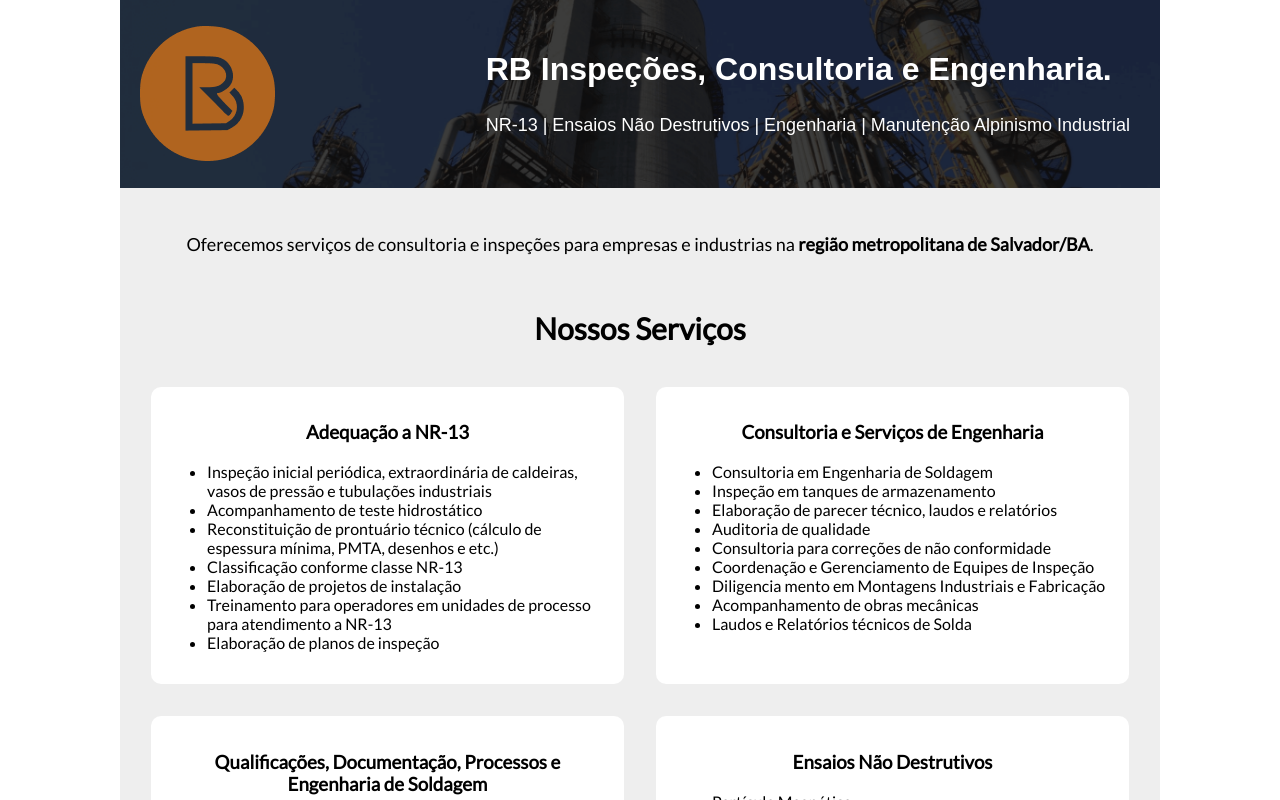
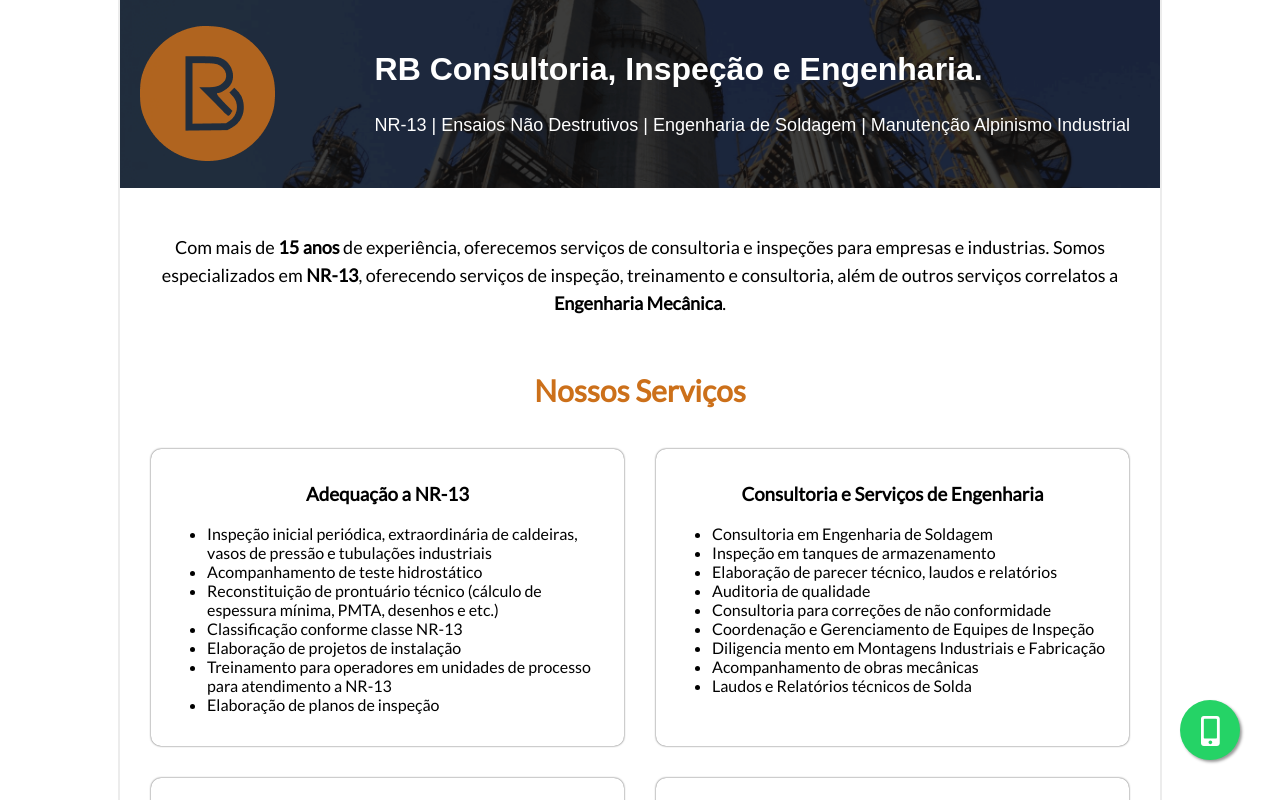
Before and after one commit to iansilva6/rb-site, a Gatsby site: page / in a window 1280 px wide. Built offline with nearby package versions, Linux system fonts and the light colour scheme; Gatsby itself is replaced by a stand-in of ours; a web font is replaced by a local one.

Commit message:
feat: change content to deploy

```diff
--- a/gatsby-config.js
+++ b/gatsby-config.js
@@ -17,6 +17,7 @@
     `gatsby-plugin-image`,
     `gatsby-plugin-sharp`,
     `gatsby-transformer-sharp`,
+    `gatsby-plugin-fontawesome-css`,
     {
       resolve: 'gatsby-plugin-robots-txt',
       options: {
--- a/package.json
+++ b/package.json
@@ -16,8 +16,12 @@
   "dependencies": {
     "@fontsource/lato": "^4.5.0",
     "@fontsource/sulphur-point": "^4.5.0",
+    "@fortawesome/fontawesome-svg-core": "^1.2.36",
+    "@fortawesome/free-solid-svg-icons": "^5.15.4",
+    "@fortawesome/react-fontawesome": "^0.1.15",
     "babel-plugin-styled-components": "^1.13.2",
     "gatsby": "^3.12.1",
+    "gatsby-plugin-fontawesome-css": "^1.1.0",
     "gatsby-plugin-gatsby-cloud": "^3.0.0",
     "gatsby-plugin-image": "^1.12.0",
     "gatsby-plugin-manifest": "^3.12.0",
--- a/src/components/Banner/index.js
+++ b/src/components/Banner/index.js
@@ -16,8 +16,8 @@
                 layout="fixed"
             />
             <Text>
-                <h1>RB Inspeções, Consultoria e Engenharia.</h1>
-                <p>NR-13 | Ensaios Não Destrutivos | Engenharia | Manutenção Alpinismo Industrial</p>
+                <h1>RB Consultoria, Inspeção e Engenharia.</h1>
+                <p>NR-13 | Ensaios Não Destrutivos | Engenharia de Soldagem | Manutenção Alpinismo Industrial</p>
             </Text>
         </Container>
     );
--- a/src/components/Service/styles.js
+++ b/src/components/Service/styles.js
@@ -2,6 +2,7 @@
 
 export const Container = styled.div`
     width: 100%;
+    box-shadow: 0px 0px 2px 0px rgba(0,0,0,0.75);
     @media screen and (min-width: 1200px) {
         flex: 1 0 33%;
     }
--- /dev/null
+++ b/src/components/WhatsappButton/index.js
@@ -0,0 +1,17 @@
+import React from 'react';
+
+import { FontAwesomeIcon } from '@fortawesome/react-fontawesome'
+import { faMobileAlt } from '@fortawesome/free-solid-svg-icons';
+
+// Styles
+import { Float } from './styles';
+
+function WhatsappButton(props) {
+    return (
+        <Float target={"_blank"} href={"https://api.whatsapp.com/send?phone=5571991985448&text=Ol%C3%A1%2C%20vim%20atrav%C3%A9s%20do%20site%20www.rbinspecoes.com.br.%20"}>
+            <FontAwesomeIcon icon={faMobileAlt} size="1x" />
+        </Float>
+    );
+}
+
+export default WhatsappButton;
--- /dev/null
+++ b/src/components/WhatsappButton/styles.js
@@ -0,0 +1,19 @@
+import styled from 'styled-components';
+
+export const Float = styled.a`
+    position:fixed;
+	width:60px;
+	height:60px;
+	bottom:40px;
+	right:40px;
+	background-color:#25d366;
+	color:#FFF;
+	border-radius:50px;
+	text-align:center;
+    font-size:30px;
+	box-shadow: 2px 2px 3px #999;
+    z-index:100;
+    svg {
+        margin-top:16px;
+    }
+`;
--- a/src/pages/index.js
+++ b/src/pages/index.js
@@ -5,9 +5,16 @@
 // Components
 import Banner from "../components/Banner"
 import Service from "../components/Service"
+import WhatsappButton from "../components/WhatsappButton"
 
 // Images
 import banner from '../images/banner.webp';
+
+// Icons
+import { FontAwesomeIcon } from '@fortawesome/react-fontawesome'
+import { faMapMarkerAlt } from '@fortawesome/free-solid-svg-icons'
+import { faMobileAlt } from '@fortawesome/free-solid-svg-icons';
+import { faEnvelope } from '@fortawesome/free-solid-svg-icons'
 
 const services = [
   {
@@ -72,7 +79,8 @@
 
 const Container = styled.div`
   width: 100%;
-  background: #EEEEEE;
+  border-left: 2px solid #ececec;
+  border-right: 2px solid #ececec;
   display: flex;
   flex-wrap: wrap;
   font-family: 'Lato', sans-serif;
@@ -91,6 +99,10 @@
     text-align: center;
     margin-top: 30px;
     margin-bottom: 0px;
+    line-height: 28px;
+    b {
+      font-weight: 900;
+    }
   }
 `;
 
@@ -104,6 +116,7 @@
     text-align: center;
     font-weight: 900;
     font-size: 30px;
+    color: #CC701A;
   }
 `;
 
@@ -111,11 +124,14 @@
   width: 100%;
   margin-top: 20px;
   display: flex;
-  justify-content: space-evenly;
+  justify-content: center;
   flex-wrap: wrap;
   padding: 25px 15px;
   background: url(${banner})center;
   background-size: cover;
+  @media screen and (min-width: 1200px) {
+    flex: 1 0 33%;
+  }
 `;
 
 const Card = styled.div`
@@ -125,12 +141,17 @@
   @media screen and (max-width: 1200px) {
       width: 100%;
   }
+  svg {
+    color: #CC701A;
+    opacity: 1;
+  }
   h4 {
     color: #fff;
     margin-bottom: 10px;
-    font-size: 30px;
+    font-size: 26px;
     font-weight: 700;
     margin-left: 0px;
+    margin-top: 20px;
     font-family: 'Sulphur Point', sans-serif;
   }
   a {
@@ -153,7 +174,11 @@
       <Container>
         <Banner/>
         <About>
-          <p>Oferecemos serviços de consultoria e inspeções para empresas e industrias na <b>região metropolitana de Salvador/BA</b>.</p>
+          <p>
+            Com mais de <b>15 anos</b> de experiência, oferecemos serviços de consultoria e inspeções para empresas e industrias.
+            Somos especializados em <b>NR-13</b>, oferecendo serviços de inspeção, treinamento e consultoria, além de outros
+            serviços correlatos a <b>Engenharia Mecânica</b>.
+          </p>
         </About>
         <Services>
           <h2>Nossos Serviços</h2>
@@ -169,21 +194,25 @@
         </Services>
         <Footer>
           <Card>
+            <FontAwesomeIcon icon={faMapMarkerAlt} size="2x" />
             <h4>Endereço</h4>
             <address>
               Rua da Mangaba S/N, Bairro: Parque Real<br></br>Serra Verde. CEP 42.813-052. Camaçari/BA.
             </address>
           </Card>
           <Card>
+            <FontAwesomeIcon icon={faMobileAlt} size="2x" />
             <h4>Telefone</h4>
-            <a href="tel:+5571991985448">(71) 9 9198 5448</a>
+            <a target="_blank" href="https://api.whatsapp.com/send?phone=5571991985448&text=Ol%C3%A1%2C%20vim%20atrav%C3%A9s%20do%20site%20www.rbinspecoes.com.br.%20">(71) 9 9198 5448 (WhatsApp)</a>
           </Card>
           <Card>
+            <FontAwesomeIcon icon={faEnvelope} size="2x" />
             <h4>E-mail</h4>
             <a href="mailto:rafaelbarreto.em@gmail.com">rafaelbarreto.em@gmail.com</a>
           </Card>
         </Footer>
       </Container>
+      <WhatsappButton/>
     </Main>
   )
 }
```
Also changed, not shown: 1 other file.
